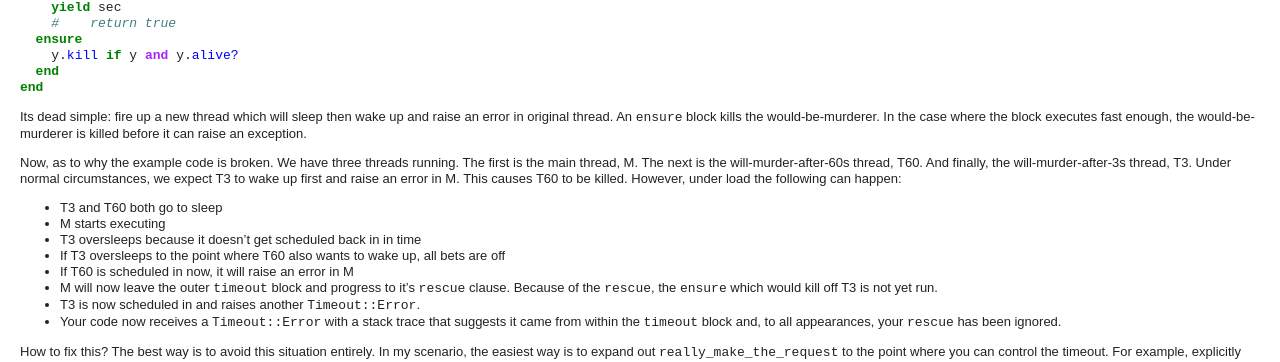
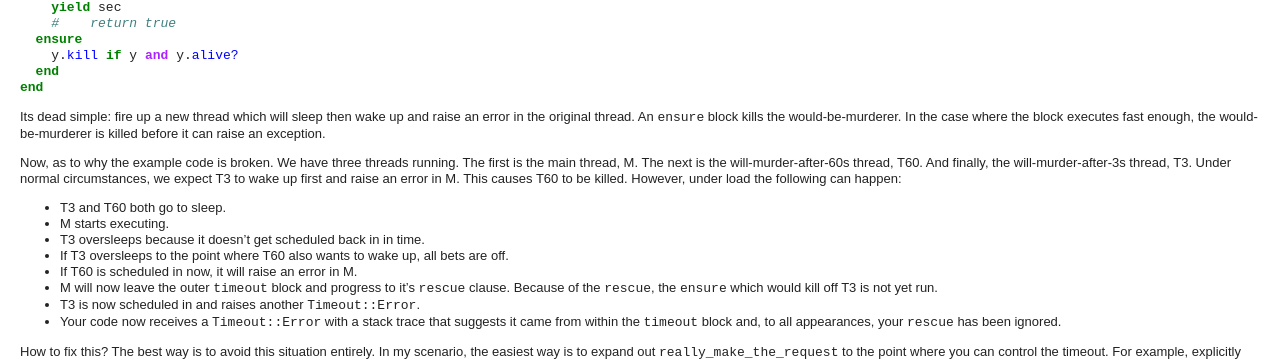
Before and after one commit to marcbowes/marcbowes.github.io, a Jekyll site: the page built from _posts/2011-09-29-do-not-use-nested-timeouts-in-ruby.markdown, in a window 1280 px wide. Shown: the part 533-895 px from the top of the page. Built offline with Jekyll 4.4.1, drawn with Linux system fonts in a browser that asks for light colours; nearby versions of some CDN libraries.

Commit message:
Formatting, grammar

```diff
--- a/_posts/2011-09-29-do-not-use-nested-timeouts-in-ruby.markdown
+++ b/_posts/2011-09-29-do-not-use-nested-timeouts-in-ruby.markdown
@@ -45,8 +45,8 @@
 end
 {% endhighlight %}
 
-Its dead simple: fire up a new thread which will sleep then wake up and
-raise an error in original thread. An `ensure` block kills the
+Its dead simple: fire up a new thread which will sleep then wake up
+and raise an error in the original thread. An `ensure` block kills the
 would-be-murderer. In the case where the block executes fast enough,
 the would-be-murderer is killed before it can raise an exception.
 
@@ -57,12 +57,12 @@
 T3 to wake up first and raise an error in M. This causes T60 to be
 killed. However, under load the following can happen:
 
-* T3 and T60 both go to sleep
-* M starts executing
-* T3 oversleeps because it doesn't get scheduled back in in time
+* T3 and T60 both go to sleep.
+* M starts executing.
+* T3 oversleeps because it doesn't get scheduled back in in time.
 * If T3 oversleeps to the point where T60 also wants to wake up, all
-  bets are off
-* If T60 is scheduled in now, it will raise an error in M
+  bets are off.
+* If T60 is scheduled in now, it will raise an error in M.
 * M will now leave the outer `timeout` block and progress to it's
   `rescue` clause. Because of the `rescue`, the `ensure` which would
   kill off T3 is not yet run.
```
